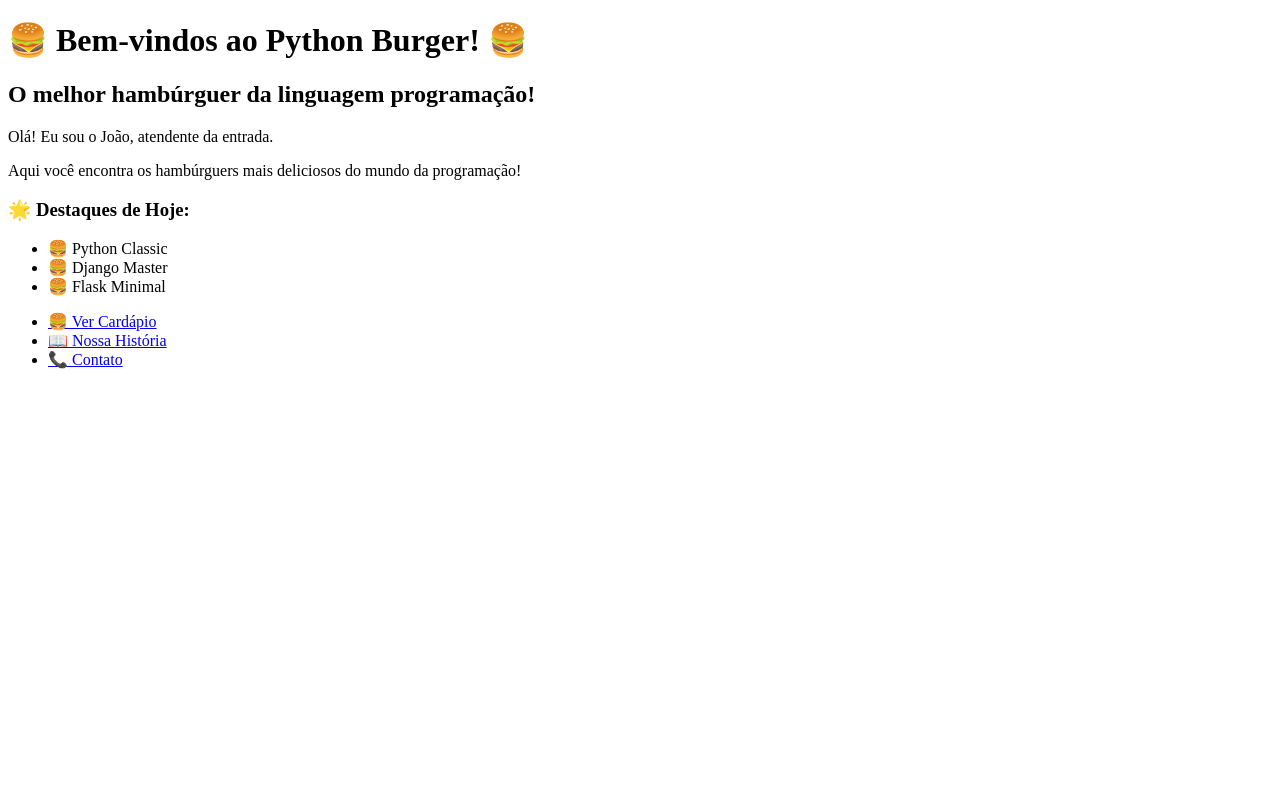
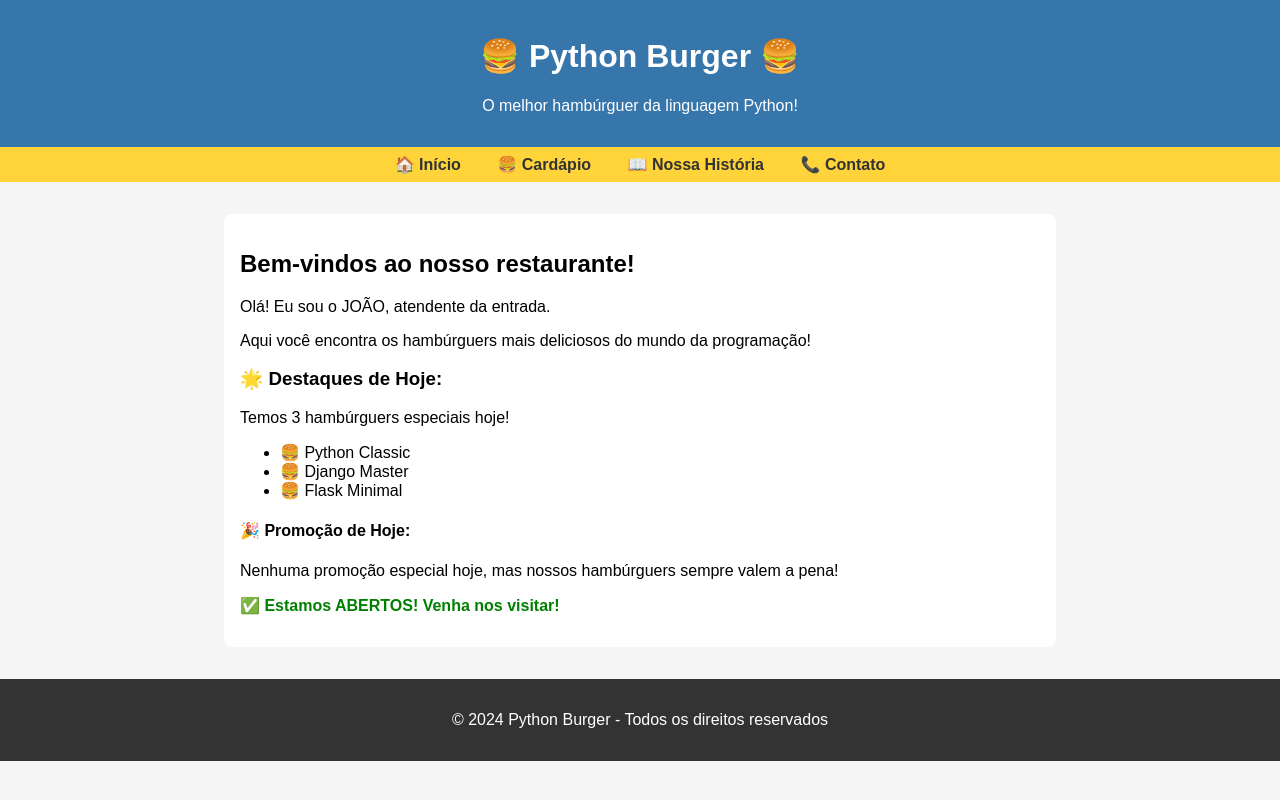
Before and after one commit to viiduke/PythonBurger, a Django app: page / in a window 1280 px wide. Run offline with Django 5.2, Linux system fonts and the light colour scheme.

Commit message:
updating

```diff
--- /dev/null
+++ b/cardapio/templates/cardapio/base.html
@@ -0,0 +1,43 @@
+<!DOCTYPE html>
+<html lang="pt-BR">
+<head>
+    <meta charset="UTF-8">
+    <meta name="viewport" content="width=device-width, initial-scale=1.0">
+    <title>{% block titulo %}Python Burger{% endblock %}</title>
+    <style>
+        body { font-family: Arial, sans-serif; margin: 0; background: #f5f5f5; }
+        .header { background: #3776AB; color: white; padding: 1rem; text-align: center; }
+        .nav { background: #FFD43B; padding: 0.5rem; text-align: center; }
+        .nav a { margin: 0 1rem; text-decoration: none; color: #333; font-weight: bold; }
+        .content { max-width: 800px; margin: 2rem auto; padding: 1rem; background: white; border-radius: 8px; }
+        .footer { background: #333; color: white; text-align: center; padding: 1rem; margin-top: 2rem; }
+    </style>
+</head>
+<body>
+    <!-- Header padrão do Python Burger -->
+    <header class="header">
+        <h1>🍔 Python Burger 🍔</h1>
+        <p>O melhor hambúrguer da linguagem Python!</p>
+    </header>
+
+    <!-- Menu de navegação padrão -->
+    <nav class="nav">
+        <a href="/">🏠 Início</a>
+        <a href="/cardapio/">🍔 Cardápio</a>
+        <a href="/sobre/">📖 Nossa História</a>
+        <a href="/contato/">📞 Contato</a>
+    </nav>
+
+    <!-- Área de conteúdo personalizable -->
+    <main class="content">
+        {% block conteudo %}
+        <p>Conteúdo padrão da página</p>
+        {% endblock %}
+    </main>
+
+    <!-- Footer padrão -->
+    <footer class="footer">
+        <p>© 2024 Python Burger - Todos os direitos reservados</p>
+    </footer>
+</body>
+</html>
--- a/cardapio/templates/cardapio/home.html
+++ b/cardapio/templates/cardapio/home.html
@@ -1,30 +1,34 @@
-<!DOCTYPE html>
-<html lang="pt-BR">
-<head>
-    <meta charset="UTF-8">
-    <meta name="viewport" content="width=device-width, initial-scale=1.0">
-    <title>{{ restaurante }} - Início</title>
-</head>
-<body>
-    <!-- Usando as variáveis enviadas pela cozinha -->
-    <h1>🍔 Bem-vindos ao {{ restaurante }}! 🍔</h1>
-    <h2>O melhor hambúrguer da linguagem {{ especialidade }}!</h2>
+<!-- Herda do template base -->
+{% extends 'cardapio/base.html' %}
 
-    <p>Olá! Eu sou o {{ atendente }}, atendente da entrada.</p>
+<!-- Personaliza o título da página -->
+{% block titulo %}{{ restaurante }} - Início{% endblock %}
+
+<!-- Personaliza o conteúdo principal -->
+{% block conteudo %}
+    <h2>Bem-vindos ao nosso restaurante!</h2>
+
+    <p>Olá! Eu sou o {{ atendente|upper }}, atendente da entrada.</p>
     <p>Aqui você encontra os hambúrguers mais deliciosos do mundo da {{ especialidade }}!</p>
 
-     <!-- Adicione este bloco antes da lista de links -->
     <h3>🌟 Destaques de Hoje:</h3>
+    <p>Temos {{ destaques|length }} hambúrguers especiais hoje!</p>
     <ul>
         {% for hamburguer in destaques %}
-            <li>🍔 {{ hamburguer }}</li>
+         <li>🍔 {{ hamburguer }}</li>
         {% endfor %}
     </ul>
 
-    <ul>
-        <li><a href="/cardapio/">🍔 Ver Cardápio</a></li>
-        <li><a href="/sobre/">📖 Nossa História</a></li>
-        <li><a href="/contato/">📞 Contato</a></li>
-    </ul>
-</body>
-</html>
+    <h4>🎉 Promoção de Hoje:</h4>
+    <p>{{ promocao_hoje|default:"Nenhuma promoção especial hoje, mas nossos hambúrguers sempre valem a pena!" }}</p>
+
+    {% if aberto %}
+        <p style="color: green; font-weight: bold;">
+            ✅ Estamos ABERTOS! Venha nos visitar!
+        </p>
+    {% else %}
+        <p style="color: red; font-weight: bold;">
+            ❌ Desculpe, estamos FECHADOS! Voltamos amanhã.
+        </p>
+    {% endif %}
+{% endblock %}
--- a/cardapio/views.py
+++ b/cardapio/views.py
@@ -15,7 +15,9 @@ def home(request):
             'Python Classic',
             'Django Master',
             'Flask Minimal',
-        ]
+        ],
+        # Nova variável que pode estar vazia
+        'promocao_hoje': '',  # String vazia para testar
     }
 
     return render(request, 'cardapio/home.html', contexto)
```
